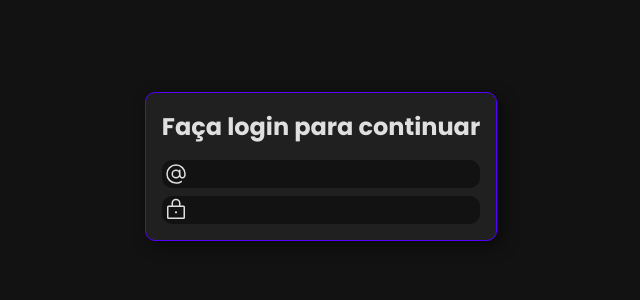
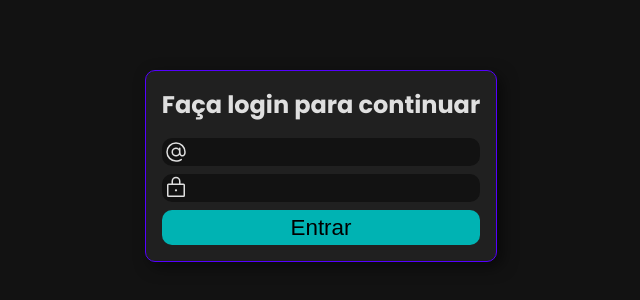
Before and after one commit to ByteBinario/dashboard, a Nuxt app: page /login in a window 1280 px wide. Shown: the part 234-534 px from the top of the page, without its empty margins (319-959 px from the left). Built offline with nearby package versions, Linux system fonts and the light colour scheme; no server answers.

Commit message:
feat: Created custom Button component

```diff
--- /dev/null
+++ b/components/Button.vue
@@ -0,0 +1,73 @@
+<script setup lang="ts">
+import { Icon } from '@iconify/vue'
+</script>
+
+<template>
+  <button
+    :class="loading ? 'loading' : null"
+    :disabled="loading"
+  >
+    <Icon
+      icon="ph:circle-notch-bold"
+      class="icon"
+      v-if="loading"
+    />
+    <span v-else>
+      <slot />
+    </span>
+  </button>
+</template>
+
+<script lang="ts">
+  export default {
+    props: {
+      loading: {
+        type: Boolean,
+        default: false,
+      },
+    }
+  }
+</script>
+
+<style scoped lang="scss">
+@import '@/assets/colors.scss';
+
+button {
+  display: flex;
+  justify-content: center;
+  align-items: center;
+  padding: 0.3rem;
+  font-size: 1.4rem;
+  background-color: $c-accent;
+  border: none;
+  border-radius: 10px;
+  cursor: pointer;
+  transition: all 300ms ease;
+
+  &:hover:not(.loading) {
+    background-color: $c-secondary;
+  }
+
+  &.loading {
+    max-width: fit-content;
+    aspect-ratio: 1 / 1;
+    margin-inline: auto;
+    cursor: auto;
+    color: $bg-color;
+  }
+}
+
+.icon {
+  animation: spin 1s infinite;
+}
+
+@keyframes spin {
+  from {
+    transform: rotate(0deg);
+  }
+
+  to {
+    transform: rotate(360deg);
+  }
+}
+</style>
--- a/pages/login.vue
+++ b/pages/login.vue
@@ -2,9 +2,11 @@
 import { ref } from 'vue'
 
 import Input from '../components/Input.vue'
+import Button from '../components/Button.vue'
 
 const email = ref('')
 const password = ref('')
+const loading = ref(false)
 </script>
 
 <template>
@@ -27,6 +29,13 @@ const password = ref('')
           v-model="password"
           required
         />
+
+        <Button
+          :loading="loading"
+          @click="loading = !loading"
+        >
+          Entrar
+        </Button>
       </form>
     </section>
   </main>
```
